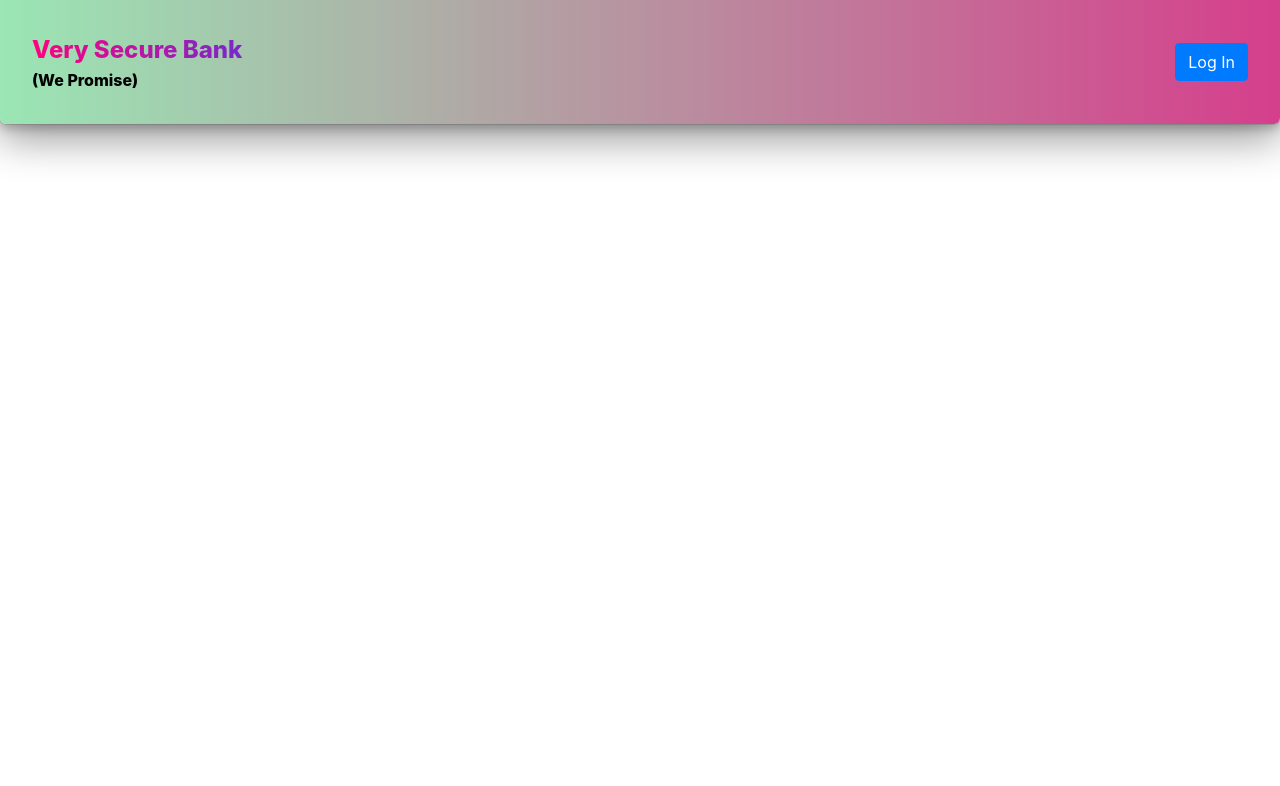
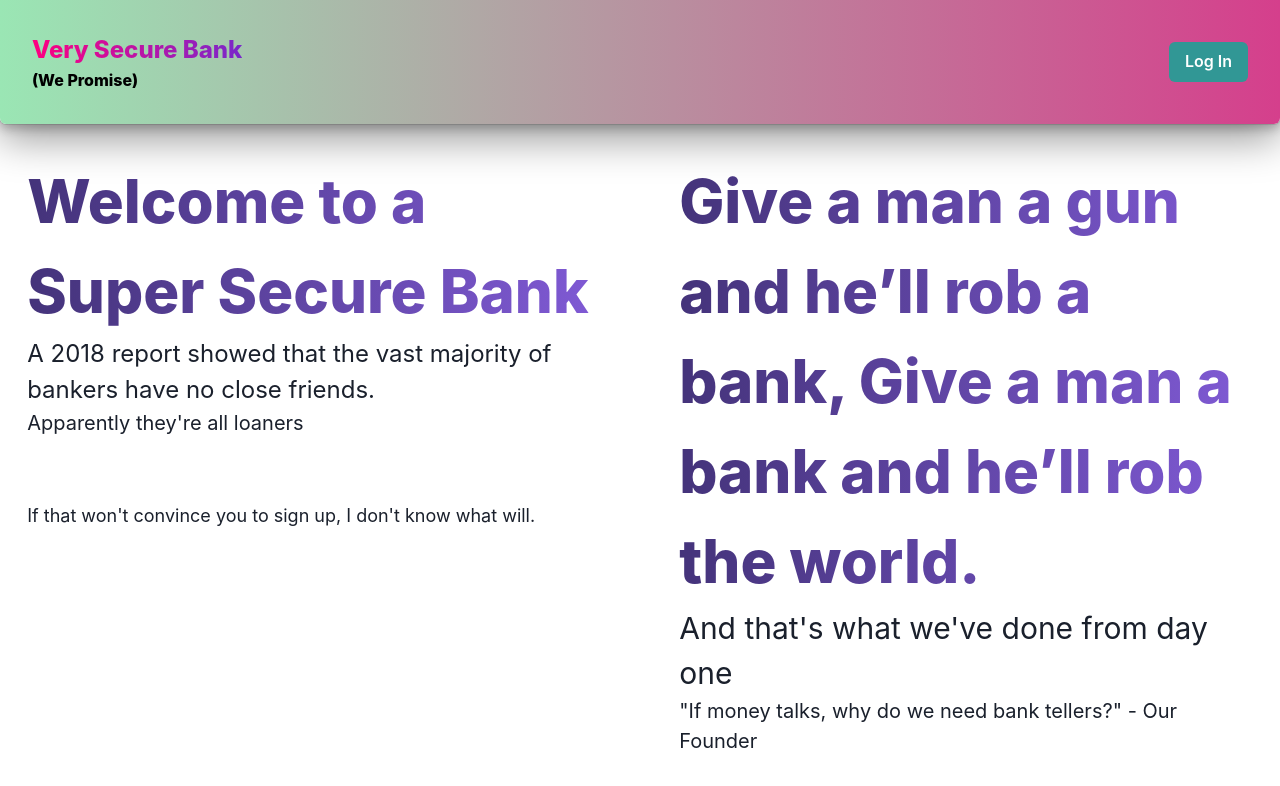
Before and after one commit to joshwilson00/bankingApp, a React (Create React App) app in the folder front_end/: page / in a window 1280 px wide. Shown: the top 786 px of the page. Built offline with nearby package versions, Linux system fonts and the light colour scheme; no server answers.

Commit message:
Last of the FE work done

```diff
--- a/front_end/src/App.js
+++ b/front_end/src/App.js
@@ -1,6 +1,6 @@
 import UserProfile from './components/UserProfile';
 import { useAuth0 } from "@auth0/auth0-react";
-import { Box, Grid, GridItem, Heading, useDisclosure } from "@chakra-ui/react"
+import { Box, Text, Grid, GridItem, Heading, useDisclosure, Container } from "@chakra-ui/react"
 import Navbar from './components/Navbar';
 import 'bootstrap/dist/css/bootstrap.min.css';
 import TransactionsTable from './components/Transactions';
@@ -32,7 +32,45 @@ function App() {
           </Grid>
           <InviteBanner open={slideUp.isOpen} />
         </>
-        : null }
+        :
+        <Box >
+          <Grid gap={6} templateColumns="repeat(2, 1fr)">
+            <GridItem>
+              <Container>
+                <Text
+                  bgGradient="linear(to-l, purple.500,purple.800)"
+                  bgClip="text"
+                  fontSize="6xl"
+                  fontWeight="extrabold"
+                >
+                  Welcome to a Super Secure Bank
+                </Text>
+                <Box>
+                  <Text fontSize="x-large">A 2018 report showed that the vast majority of bankers have no close friends.</Text>
+                  <Text fontSize="xl">Apparently they're all loaners</Text>
+                  <Text marginTop="16" fontSize="large">If that won't convince you to sign up, I don't know what will.</Text>
+                </Box>
+              </Container>
+            </GridItem>
+            <GridItem>
+            <Container>
+                <Text
+                  bgGradient="linear(to-l, purple.500,purple.800)"
+                  bgClip="text"
+                  fontSize="6xl"
+                  fontWeight="extrabold"
+                >
+                  Give a man a gun and he’ll rob a bank, Give a man a bank and he’ll rob the world.
+                </Text>
+                <Box>
+                  <Text fontSize="3xl">And that's what we've done from day one</Text>
+                  <Text fontSize="xl">"If money talks, why do we need bank tellers?" - Our Founder</Text>
+                </Box>
+              </Container>
+            </GridItem>
+          </Grid>
+        </Box>
+        }
       </Box>
     );
 }
--- a/front_end/src/components/Friends.js
+++ b/front_end/src/components/Friends.js
@@ -1,6 +1,6 @@
 import React, { useEffect, useState } from "react";
 import FriendBox from "./FriendBox";
-import { Button } from "@chakra-ui/react";
+import { Button, Container } from "@chakra-ui/react";
 
 function Friends(props) {
     const [friends, setFriends] = useState([])
@@ -9,14 +9,14 @@ function Friends(props) {
         setFriends([{ email: "test@test.com" }, { email: "ihwlaen, fwlkddabwoibo@test.com" }])
     }, [])
     return (
-        <div>
-            <Button colorScheme="teal" variant="solid" onClick={props.onToggle}>
+        <Container>
+            <Button colorScheme="teal" variant="solid" onClick={props.onToggle} pos="right">
                 Invite
             </Button>
             {friends.map((friend) => (
                 <FriendBox friend={friend}/>
             ))}
-        </div>
+        </Container>
     )
 }
 
--- a/front_end/src/components/InviteBanner.js
+++ b/front_end/src/components/InviteBanner.js
@@ -1,5 +1,5 @@
 import React from "react";
-import { Slide, Box, Text } from "@chakra-ui/react";
+import { Slide, Box, Text, Button, Input } from "@chakra-ui/react";
 function InviteBanner(props) {
     return (
         <Slide direction="bottom" in={props.open} style={{ zIndex: 10 }}>
@@ -11,7 +11,12 @@ function InviteBanner(props) {
           rounded="md"
           shadow="md"
         >
-          <Text>Invite a friend today! When you invite someone to join, you get £5 for free!</Text>
+            <Box>
+                <Text>Invite a friend today! When you invite someone to join, you get £5 for free!
+                <Input placeholder="email@email.com" maxWidth="md" marginLeft="3" bgColor="white" />
+                <Button marginLeft="2" bgGradient="linear(to-r, red.500,orange.500)" _hover={{ bgGradient: "linear(to-r, red.500,orange.500)" }}>Invite!</Button>
+                </Text>
+            </Box>
         </Box>
       </Slide>
     )
--- a/front_end/src/components/LoginButton.js
+++ b/front_end/src/components/LoginButton.js
@@ -1,11 +1,11 @@
 import React from "react";
-import Button from "react-bootstrap/Button";
+import {Button} from "@chakra-ui/react";
 import { useAuth0 } from "@auth0/auth0-react";
 
 const LoginButton = () => {
   const { loginWithRedirect } = useAuth0();
 
-  return <Button onClick={() => loginWithRedirect()}>Log In</Button>;
+  return <Button colorScheme="teal" onClick={() => loginWithRedirect()}>Log In</Button>;
 };
 
 export default LoginButton;
--- a/front_end/src/components/LogoutButton.js
+++ b/front_end/src/components/LogoutButton.js
@@ -1,12 +1,12 @@
 import React from "react";
-import Button from "react-bootstrap/Button";
+import {Button} from "@chakra-ui/react";
 import { useAuth0 } from "@auth0/auth0-react";
 
 const LogoutButton = () => {
   const { logout } = useAuth0();
 
   return (
-    <Button onClick={() => logout({ returnTo: window.location.origin })}>
+    <Button colorScheme="teal" onClick={() => logout({ returnTo: window.location.origin })}>
       Log Out
     </Button>
   );
--- a/front_end/src/components/Transactions.js
+++ b/front_end/src/components/Transactions.js
@@ -1,11 +1,12 @@
 import React from "react";
 import { useState } from "react";
-import { Table, TableCaption, Thead, Tr, Th, Tbody, Td, Tfoot } from "@chakra-ui/react"
+import { Table, TableCaption, Thead, Tr, Th, Tbody, Td, Tfoot, Container } from "@chakra-ui/react"
 
 function TransactionsTable() {
     const [trans, setTrans] = useState([])
 
     return (
+        <Container>
             <Table variant="simple">
             <TableCaption>Recent Transactions</TableCaption>
             <Thead>
@@ -32,6 +33,7 @@ function TransactionsTable() {
                 </Tr>
             </Tfoot>
             </Table>
+        </Container>
     )
 }
 
--- a/front_end/src/components/UserProfile.js
+++ b/front_end/src/components/UserProfile.js
@@ -1,6 +1,6 @@
 import React from "react";
 import { useAuth0 } from "@auth0/auth0-react";
-import { Container, Text, Heading } from "@chakra-ui/react";
+import { Container, Text, Heading, Box, PinInput, PinInputField, HStack, Button } from "@chakra-ui/react";
 
 const UserProfile = () => {
   const { user, isAuthenticated, isLoading } = useAuth0();
@@ -15,6 +15,21 @@ const UserProfile = () => {
         <Heading size="xl">Your Profile</Heading>
         <Text fontSize="2xl">Welcome, {user.name}</Text>
         <Text fontSize="1xl">Your Balance: {}</Text>
+        <Box marginTop="5">
+          <Heading size="2md">Referral Code</Heading>
+          <Text fontSize="md">Were you referred by another user? Enter the referral code found in your email, to get both you and your friend, £5!</Text>
+          <HStack marginTop="3">
+            <PinInput type="alphanumeric">
+              <PinInputField />
+              <PinInputField />
+              <PinInputField />
+              <PinInputField />
+              <PinInputField />
+              <PinInputField />
+            </PinInput>
+            <Button colorScheme="teal" variant="solid">Submit</Button>
+        </HStack>
+        </Box>
       </Container>
     )
   );
```
Lines whose indentation alone changed are shown as unchanged.
